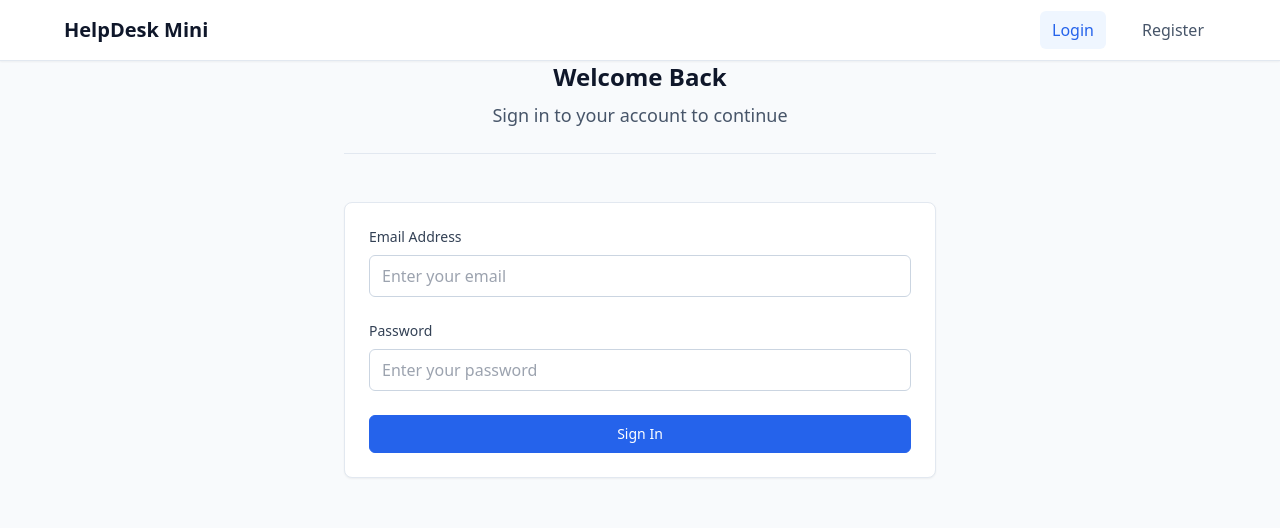
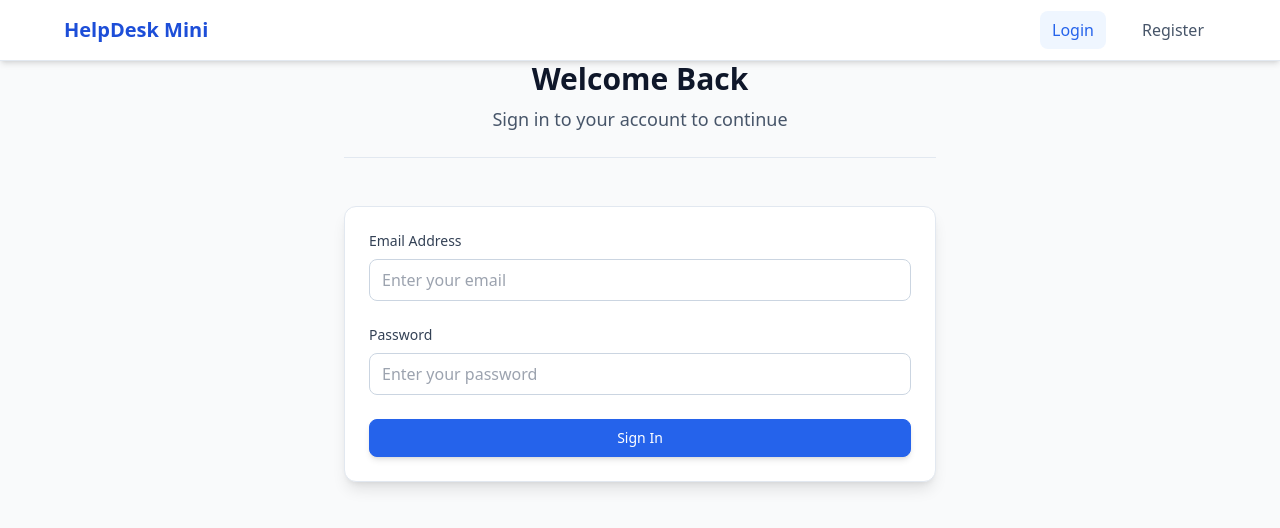
Before and after one commit to MohamadxMortuz/Client_HeplDesk-Mini, a React (Create React App) app: page /login in a window 1280 px wide. Shown: the top 528 px of the page. Built offline with nearby package versions, Linux system fonts and the light colour scheme; no server answers.

Commit message:
Update index.css

```diff
--- a/src/index.css
+++ b/src/index.css
@@ -3,15 +3,17 @@
 @tailwind utilities;
 
 @layer base {
-  body { @apply text-slate-800 bg-slate-50 antialiased; }
+  /* Enhanced Base Colors (Using blue) */
+  body { @apply text-slate-800 bg-gray-50 antialiased; }
   a { @apply text-blue-600 no-underline transition-colors; }
-  a:hover { @apply text-blue-700 no-underline; } /* Fixed: Removed underline on hover */
+  a:hover { @apply text-blue-700 no-underline; }
 }
 
 @layer components {
-  .btn { @apply inline-flex items-center justify-center gap-2 px-4 py-2 text-sm font-medium border rounded-md cursor-pointer transition whitespace-nowrap disabled:opacity-50 disabled:cursor-not-allowed; }
-  .btn-primary { @apply text-white bg-blue-600 border-blue-600 hover:bg-blue-700 hover:border-blue-700 hover:no-underline; }
-  .btn-secondary { @apply bg-white text-slate-700 border-slate-300 hover:bg-slate-50 hover:border-slate-400 hover:no-underline; }
+  /* Updated Button Colors (Using blue) */
+  .btn { @apply inline-flex items-center justify-center gap-2 px-4 py-2 text-sm font-medium border rounded-lg cursor-pointer transition whitespace-nowrap disabled:opacity-50 disabled:cursor-not-allowed; }
+  .btn-primary { @apply text-white bg-blue-600 border-blue-600 hover:bg-blue-700 hover:border-blue-700 hover:no-underline shadow-md hover:shadow-lg; }
+  .btn-secondary { @apply bg-white text-slate-700 border-slate-300 hover:bg-slate-100 hover:border-slate-400 hover:no-underline; }
   .btn-success { @apply text-white bg-emerald-500 border-emerald-500 hover:bg-emerald-600 hover:border-emerald-600; }
   .btn-warning { @apply text-white bg-amber-500 border-amber-500 hover:bg-amber-600 hover:border-amber-600; }
   .btn-error { @apply text-white bg-rose-500 border-rose-500 hover:bg-rose-600 hover:border-rose-600; }
@@ -20,58 +22,66 @@
 
   .form-group { @apply mb-6; }
   .form-label { @apply block text-sm font-medium text-slate-700 mb-2; }
-  .form-input, .form-textarea, .form-select { @apply w-full px-3 py-2 text-base text-slate-900 bg-white border border-slate-300 rounded-md transition focus:outline-none focus:ring-2 focus:ring-blue-200 focus:border-blue-600; }
+  .form-input, .form-textarea, .form-select { @apply w-full px-3 py-2 text-base text-slate-900 bg-white border border-slate-300 rounded-lg transition focus:outline-none focus:ring-2 focus:ring-blue-200 focus:border-blue-600; }
   .form-textarea { @apply resize-y min-h-[100px]; }
   .form-error { @apply text-rose-500 text-sm mt-1; }
 
-  .card { @apply bg-white border border-slate-200 rounded-lg shadow-sm overflow-hidden; }
+  /* Polished Card Styles */
+  .card { @apply bg-white border border-slate-200 rounded-xl shadow-lg overflow-hidden; }
   .card-header { @apply p-6 border-b border-slate-200 bg-slate-50; }
   .card-body { @apply p-6; }
   .card-footer { @apply p-6 border-t border-slate-200 bg-slate-50; }
 
   .list { @apply list-none m-0 p-0; }
   .list-item {
-    @apply p-4 border-b border-slate-200 transition-all duration-300 ease-in-out cursor-pointer hover:bg-slate-100 hover:shadow-md hover:z-10 hover:scale-[1.01]; /* New: Added hover effects */
+    /* Subtle Zoom & Light Blue Hover Effect */
+    @apply p-4 border-b border-slate-200 transition-all duration-300 ease-in-out cursor-pointer hover:bg-blue-50 hover:shadow-lg hover:z-10 hover:scale-[1.01];
   }
   .list-item:last-child { @apply border-b-0; }
-  .list-item-link { @apply block no-underline text-slate-900 font-medium hover:text-blue-600; }
+  .list-item-link {
+    @apply block no-underline text-slate-900 font-medium hover:text-blue-600 hover:bg-transparent;
+  }
 
-  .badge { @apply inline-flex items-center px-2 py-1 text-xs font-medium rounded; }
-  .badge-open { @apply bg-blue-100 text-blue-900; }
+  /* Professional Badge Colors */
+  .badge { @apply inline-flex items-center px-2 py-1 text-xs font-medium rounded-full; } /* Rounded-full for pills */
+  .badge-open { @apply bg-blue-100 text-blue-900; } /* Blue for open/new */
   .badge-in-progress { @apply bg-amber-100 text-amber-900; }
   .badge-resolved { @apply bg-emerald-100 text-emerald-900; }
   .badge-closed { @apply bg-slate-200 text-slate-700; }
-  .badge-priority-low { @apply bg-emerald-100 text-emerald-700; }
-  .badge-priority-medium { @apply bg-amber-100 text-amber-700; }
-  .badge-priority-high { @apply bg-rose-100 text-rose-700; }
+  .badge-priority-low { @apply bg-green-100 text-green-700; }
+  .badge-priority-medium { @apply bg-yellow-100 text-yellow-700; }
+  .badge-priority-high { @apply bg-red-100 text-red-700; }
 
   .container { @apply max-w-[1200px] mx-auto px-6; }
   .container-sm { @apply max-w-[640px]; }
   .container-md { @apply max-w-[768px]; }
   .container-lg { @apply max-w-[1024px]; }
   .page-header { @apply mb-12 pb-6 border-b border-slate-200; }
-  .page-title { @apply mb-2 text-2xl font-semibold text-slate-900; }
+  .page-title { @apply mb-2 text-3xl font-bold text-slate-900; }
   .page-subtitle { @apply text-slate-600 text-lg; }
 
-  .navbar { @apply bg-white border-b border-slate-200 shadow-sm py-4; }
+  /* Navbar Styling */
+  .navbar { @apply bg-white border-b border-slate-200 shadow-md py-4; }
   .navbar-content { @apply max-w-[1200px] mx-auto px-6 flex items-center justify-between; }
-  .navbar-brand { @apply text-xl font-bold text-slate-900 no-underline; }
+  .navbar-brand { @apply text-xl font-extrabold text-blue-700 no-underline; }
   .navbar-nav { @apply flex items-center gap-6 m-0 p-0 list-none; }
-  .navbar-link { @apply text-slate-600 font-medium no-underline px-3 py-2 rounded-md transition; }
+  .navbar-link { @apply text-slate-600 font-medium no-underline px-3 py-2 rounded-lg transition; }
   .navbar-link:hover { @apply text-blue-600 bg-blue-50 no-underline; }
   .navbar-link.active { @apply text-blue-600 bg-blue-50; }
   .navbar-user { @apply flex items-center gap-2 ml-6 relative; }
   .avatar { @apply inline-flex items-center justify-center rounded-full bg-blue-100 text-blue-600 font-bold; }
-  .avatar-sm { @apply w-7 h-7 text-xs; }
-  .dropdown-menu { @apply absolute right-0 top-[calc(100%+0.5rem)] min-w-[220px] max-w-[280px] bg-white border border-slate-200 rounded-lg shadow-lg overflow-hidden z-[999]; }
-  .dropdown-header { @apply px-6 py-4 border-b border-slate-200 bg-slate-50; }
-  .dropdown-item { @apply block w-full text-left px-6 py-4 bg-white hover:bg-slate-50 cursor-pointer text-sm; }
+  .avatar-sm { @apply w-8 h-8 text-sm; }
 
-  .alert { @apply p-4 rounded-md mb-6 border; }
-  .alert-success { @apply bg-emerald-100 border-emerald-200 text-emerald-700; }
-  .alert-warning { @apply bg-amber-100 border-amber-200 text-amber-700; }
-  .alert-error { @apply bg-rose-100 border-rose-200 text-rose-700; }
-  .alert-info { @apply bg-blue-100 border-blue-200 text-blue-800; }
+  .dropdown-menu { @apply absolute right-0 top-[calc(100%+0.75rem)] min-w-[220px] max-w-[280px] bg-white border border-slate-200 rounded-xl shadow-2xl overflow-hidden z-[999]; }
+  .dropdown-header { @apply px-6 py-4 border-b border-slate-200 bg-slate-50 text-sm font-semibold; }
+  .dropdown-item { @apply block w-full text-left px-6 py-3 bg-white hover:bg-blue-50 hover:text-blue-800 cursor-pointer text-sm transition; }
+
+  /* Alert Styles (Using blue) */
+  .alert { @apply p-4 rounded-lg mb-6 border; }
+  .alert-success { @apply bg-emerald-100 border-emerald-300 text-emerald-800; }
+  .alert-warning { @apply bg-amber-100 border-amber-300 text-amber-800; }
+  .alert-error { @apply bg-rose-100 border-rose-300 text-rose-800; }
+  .alert-info { @apply bg-blue-100 border-blue-300 text-blue-800; }
 
   .loading { @apply flex items-center justify-center py-12 text-slate-500; }
   .spinner { @apply w-5 h-5 border-2 border-slate-300 border-t-blue-600 rounded-full mr-2 animate-spin; }
```
